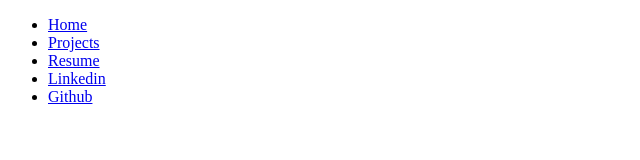
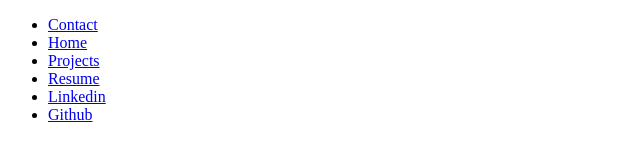
Before and after one commit to AkaraTawng/portfolio-mf-v2, a React (Create React App) app: page / in a window 1280 px wide. Shown: the top 160 px of the page, without its empty margins (0-640 px from the left). Built offline with nearby package versions, Linux system fonts and the light colour scheme.

Commit message:
add contact navlink

```diff
--- a/src/components/Nav.js
+++ b/src/components/Nav.js
@@ -2,6 +2,9 @@ import {NavLink} from "react-router-dom";
 
 export default function Nav(){
     return <ul>
+        <li>
+            <NavLink activeClassName="active" to="/contact">Contact</NavLink>
+        </li>
         <li>
             <NavLink activeClassName="active" to="/home">Home</NavLink>
         </li>
```
